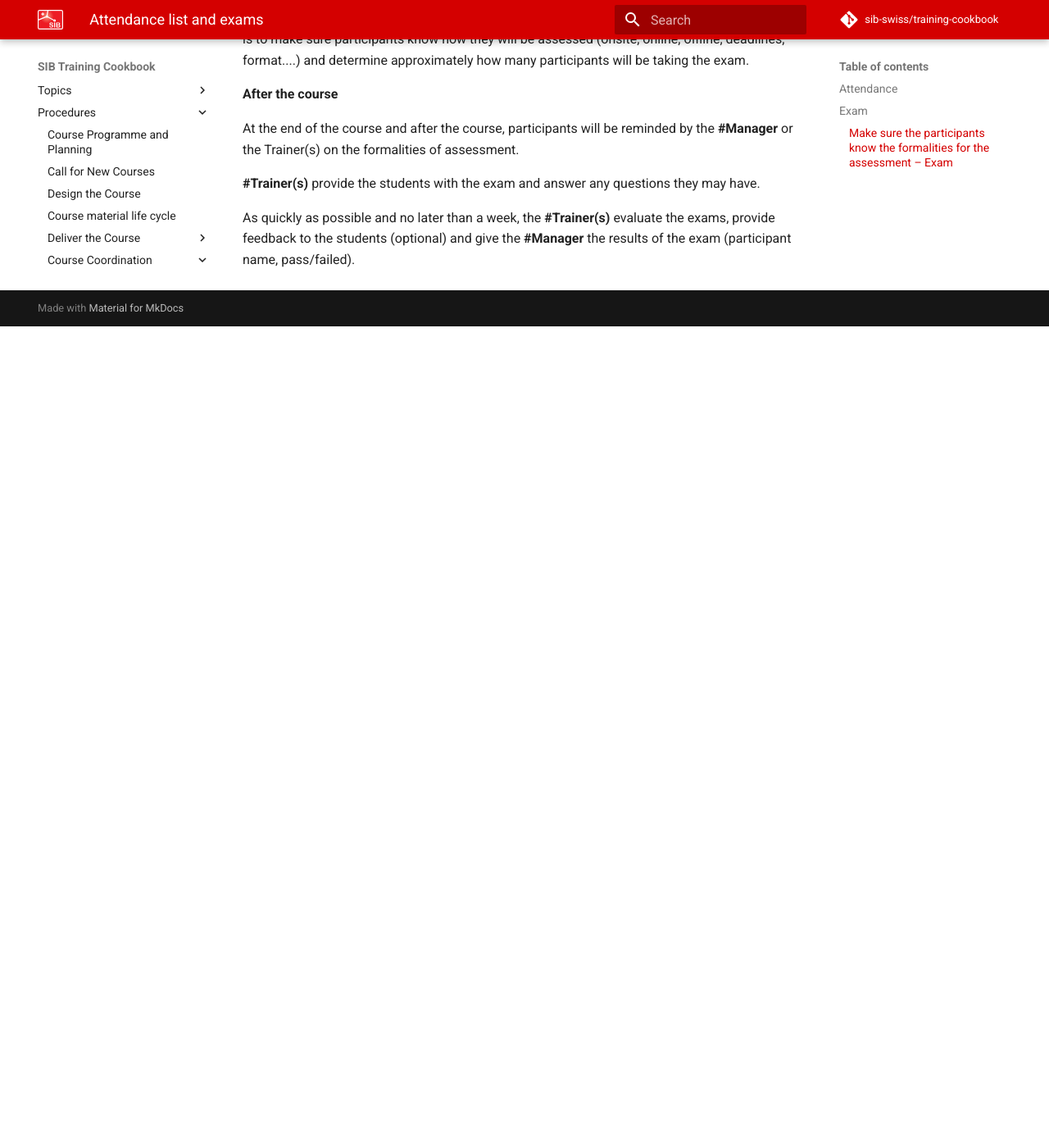
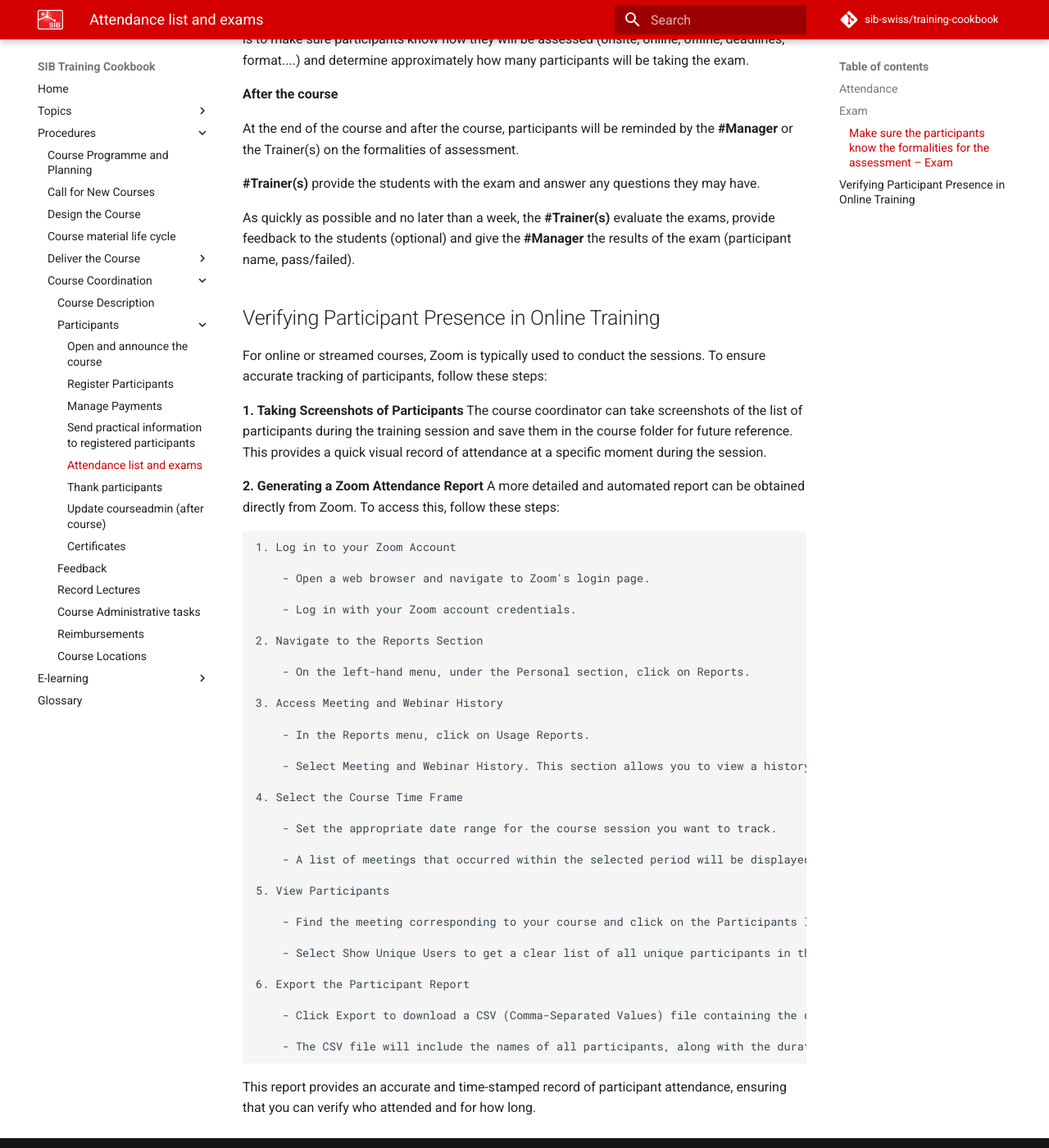
Before and after one commit to sib-swiss/training-cookbook, an MkDocs documentation site: the page built from docs/procedure/participants/attendance_exam.md, in a window 1280 px wide and 1400 px high, scrolled down 1545 px. Shown: the whole window at 82% size. Built offline with MkDocs 1.6.1 and Material for MkDocs 9.7.7, drawn with Linux system fonts in a browser that asks for light colours; comment, search, counter and statistics services are not loaded; before the commit the page ends 1943 px from its top, so only the background shows below that.

Commit message:
zoom report

```diff
--- a/docs/procedure/participants/attendance_exam.md
+++ b/docs/procedure/participants/attendance_exam.md
@@ -56,3 +56,49 @@ At the end of the course and after the course, participants will be reminded by
 **#Trainer(s)** provide the students with the exam and answer any questions they may have.
 
 As quickly as possible and no later than a week, the **#Trainer(s)** evaluate the exams, provide feedback to the students (optional) and give the **#Manager** the results of the exam (participant name, pass/failed).
+
+
+## Verifying Participant Presence in Online Training
+For online or streamed courses, Zoom is typically used to conduct the sessions. To ensure accurate tracking of participants, follow these steps:
+
+**1. Taking Screenshots of Participants**
+The course coordinator can take screenshots of the list of participants during the training session and save them in the course folder for future reference. This provides a quick visual record of attendance at a specific moment during the session.
+
+**2. Generating a Zoom Attendance Report**
+A more detailed and automated report can be obtained directly from Zoom. To access this, follow these steps:
+
+    1. Log in to your Zoom Account
+
+        - Open a web browser and navigate to Zoom's login page.
+
+        - Log in with your Zoom account credentials.
+
+    2. Navigate to the Reports Section
+
+        - On the left-hand menu, under the Personal section, click on Reports.
+
+    3. Access Meeting and Webinar History
+
+        - In the Reports menu, click on Usage Reports.
+
+        - Select Meeting and Webinar History. This section allows you to view a history of all meetings and webinars held over a specified time period.
+
+    4. Select the Course Time Frame
+
+        - Set the appropriate date range for the course session you want to track.
+
+        - A list of meetings that occurred within the selected period will be displayed.
+
+    5. View Participants
+
+        - Find the meeting corresponding to your course and click on the Participants link for that meeting.
+
+        - Select Show Unique Users to get a clear list of all unique participants in the meeting.
+
+    6. Export the Participant Report
+
+        - Click Export to download a CSV (Comma-Separated Values) file containing the detailed participant report.
+
+        - The CSV file will include the names of all participants, along with the duration each user was connected to the meeting.
+
+This report provides an accurate and time-stamped record of participant attendance, ensuring that you can verify who attended and for how long.
```
